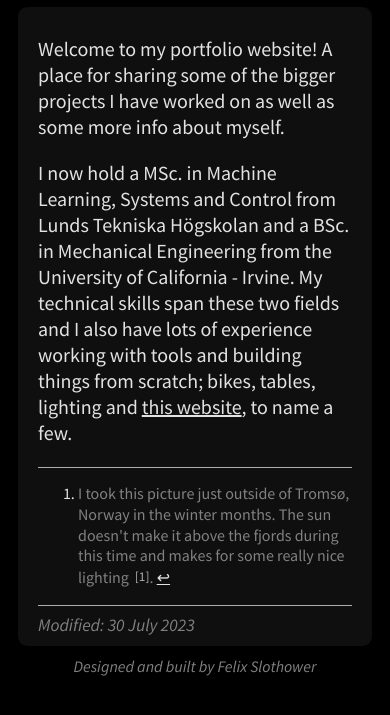
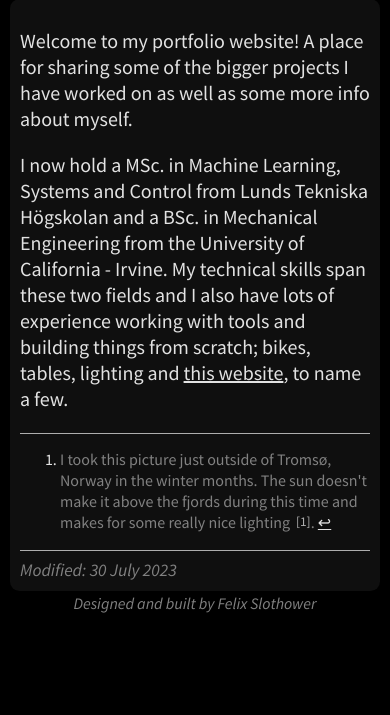
Before and after one commit to sl0thower/felixslothower.com, an Eleventy site: page content/index.md in a window 390 px wide. Shown: the part 191-906 px from the top of the page. Built offline with nearby package versions, Linux system fonts and the light colour scheme; Eleventy itself is replaced by a stand-in of ours; files that its build step writes are made by us from their sources; what outdent would draw is missing.

Commit message:
making mobile fit better

```diff
--- a/public/css/index.css
+++ b/public/css/index.css
@@ -92,6 +92,11 @@
 	div .menu li a {
 		padding-top: 0px;
 		text-decoration: none;
+	}
+
+	div .main-wrapper {
+		margin: 2px;
+		padding: 10px;
 	}
   }
 
```
